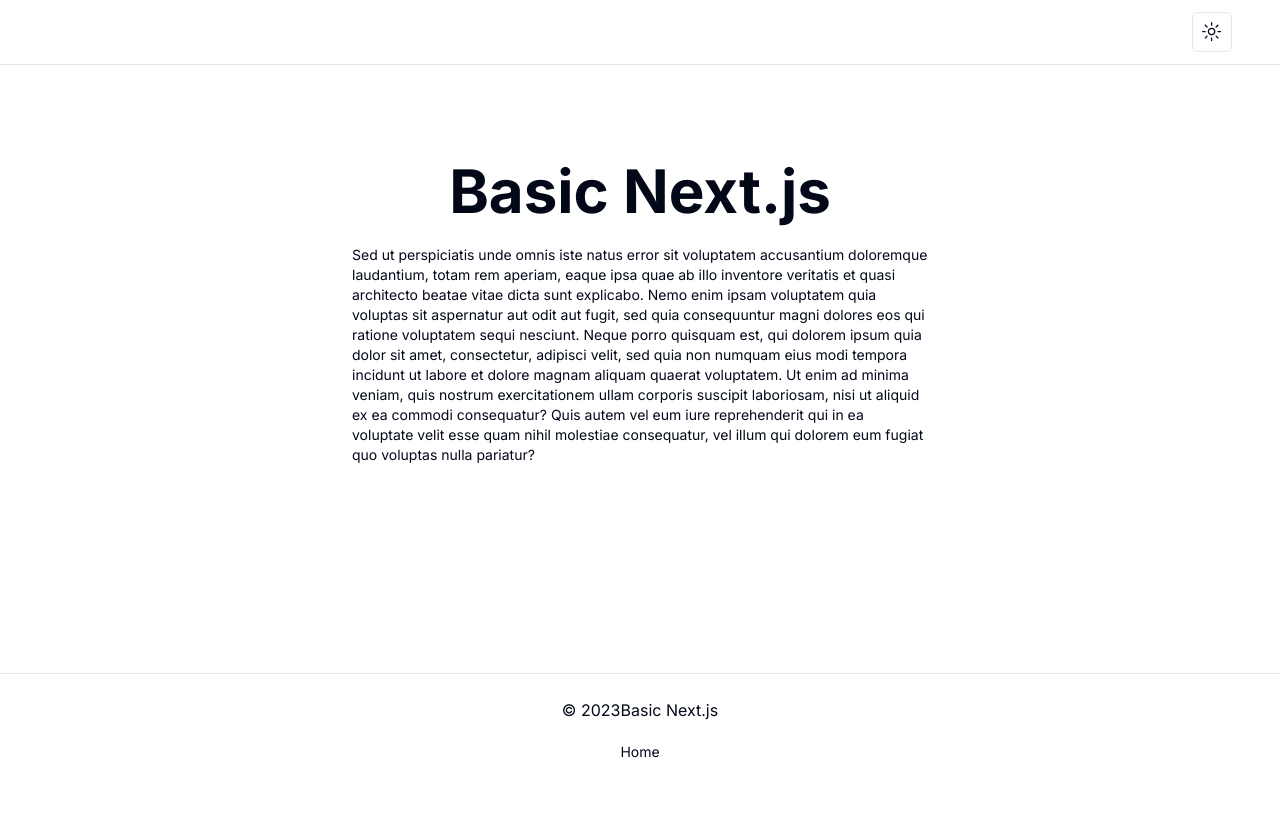
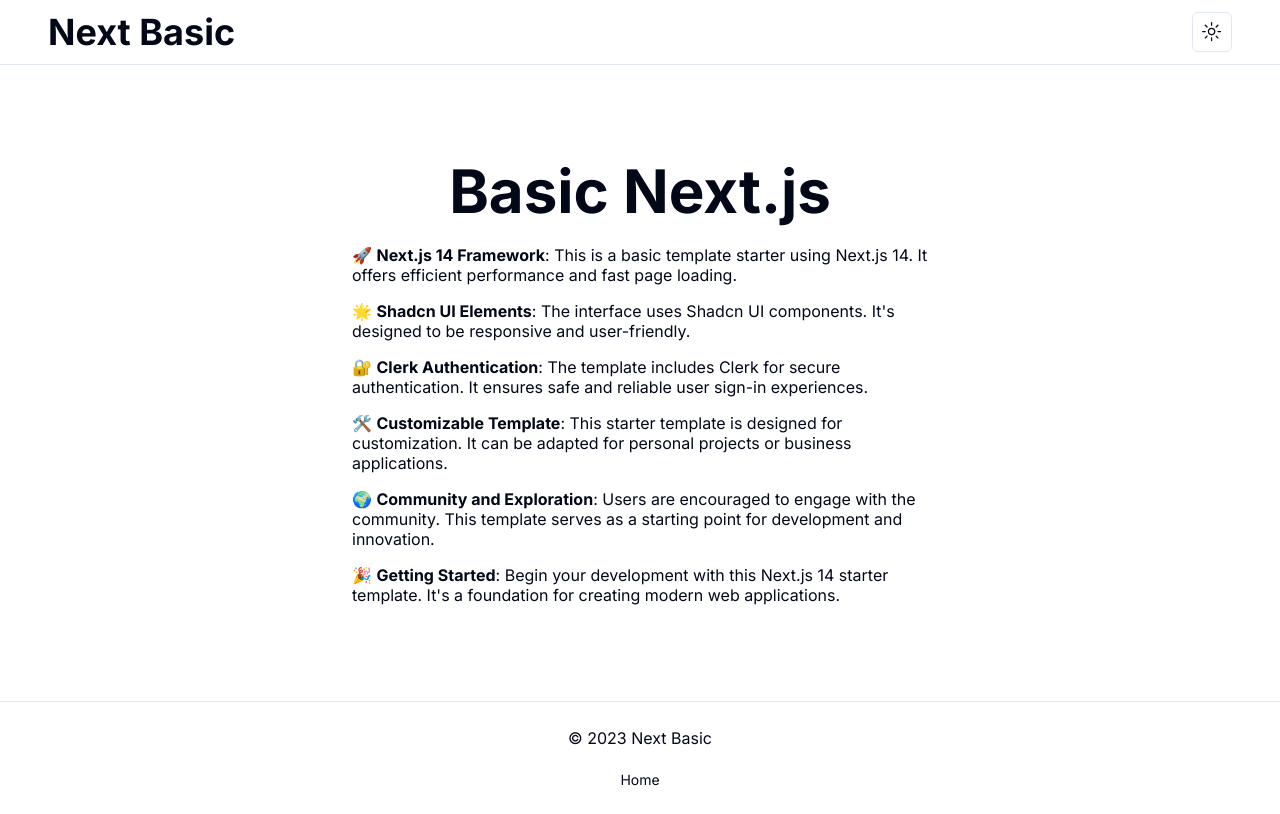
Before and after one commit to owolfdev/next-basic, a Next.js app: page / in a window 1280 px wide. Built offline with nearby package versions, Linux system fonts and the light colour scheme.

Commit message:
markdown added

```diff
--- a/app/page.tsx
+++ b/app/page.tsx
@@ -1,25 +1,30 @@
 import Image from "next/image";
+import ReactMarkdown from "react-markdown";
+import gfm from "remark-gfm";
 
 export default function Home() {
+  const markdown = `
+  🚀 **Next.js 14 Framework**: This is a basic template starter using Next.js 14. It offers efficient performance and fast page loading.
+
+  🌟 **Shadcn UI Elements**: The interface uses Shadcn UI components. It's designed to be responsive and user-friendly.
+
+  🔐 **Clerk Authentication**: The template includes Clerk for secure authentication. It ensures safe and reliable user sign-in experiences.
+
+  🛠️ **Customizable Template**: This starter template is designed for customization. It can be adapted for personal projects or business applications.
+
+  🌍 **Community and Exploration**: Users are encouraged to engage with the community. This template serves as a starting point for development and innovation.
+
+  🎉 **Getting Started**: Begin your development with this Next.js 14 starter template. It's a foundation for creating modern web applications.
+
+  `;
+
   return (
     <div className="max-w-xl z-10 w-full items-center justify-between text-sm lg:flex">
       <div className="w-full flex justify-center items-center flex-col gap-6">
         <h1 className="text-5xl sm:text-6xl font-bold">Basic Next.js</h1>
-        <p>
-          Sed ut perspiciatis unde omnis iste natus error sit voluptatem
-          accusantium doloremque laudantium, totam rem aperiam, eaque ipsa quae
-          ab illo inventore veritatis et quasi architecto beatae vitae dicta
-          sunt explicabo. Nemo enim ipsam voluptatem quia voluptas sit
-          aspernatur aut odit aut fugit, sed quia consequuntur magni dolores eos
-          qui ratione voluptatem sequi nesciunt. Neque porro quisquam est, qui
-          dolorem ipsum quia dolor sit amet, consectetur, adipisci velit, sed
-          quia non numquam eius modi tempora incidunt ut labore et dolore magnam
-          aliquam quaerat voluptatem. Ut enim ad minima veniam, quis nostrum
-          exercitationem ullam corporis suscipit laboriosam, nisi ut aliquid ex
-          ea commodi consequatur? Quis autem vel eum iure reprehenderit qui in
-          ea voluptate velit esse quam nihil molestiae consequatur, vel illum
-          qui dolorem eum fugiat quo voluptas nulla pariatur?
-        </p>
+        <div className="flex flex-col gap-4 text-[16px]">
+          <ReactMarkdown>{markdown}</ReactMarkdown>
+        </div>
       </div>
     </div>
   );
--- a/components/nav/footer.tsx
+++ b/components/nav/footer.tsx
@@ -5,14 +5,10 @@ function Footer() {
     <footer className=" bottom-0 z-40 w-full border-t bg-background p-6 ">
       <div className="sm:px-8 px-4 flex flex-col justify-between items-center h-16 space-y-4 sm:space-y-0">
         <div className="flex gap-6 items-center">
-          <div className="">&copy; {new Date().getFullYear()}Basic Next.js</div>
+          <div className="">&copy; {new Date().getFullYear()} Next Basic</div>
         </div>
         <nav className="flex gap-4 items-center text-sm">
           <Link href="/">Home</Link>
-          {/* <Link href="/blog">Blog</Link>
-          <Link href="/about">About</Link>
-          <Link href="/contact">Contact</Link>
-          <Link href="/privacy">Privacy</Link> */}
         </nav>
       </div>
     </footer>
--- a/components/nav/site-header.tsx
+++ b/components/nav/site-header.tsx
@@ -1,20 +1,16 @@
 import Link from "next/link";
-// import { buttonVariants, Button } from "@/components/ui/button";
+
 import { ModeToggle } from "@/components/theme-toggle";
-// import AuthComponent from "@/components/nav/auth-component";
-// import NavComponent from "./nav-component";
-
-// import { UserButton } from "@clerk/nextjs";
 
 function SiteHeader() {
-  //   const ghostButtonVariant = buttonVariants({ variant: "ghost" });
-  //   const outlineButtonVariant = buttonVariants({ variant: "outline" });
   return (
     <header className="sticky top-0 z-40 w-full border-b bg-background">
       <div className="sm:px-12 px-6 flex items-center h-16 space-x-4 sm:justify-between sm:space-x-0">
+        <Link href="/">
+          <div className="text-4xl font-bold">Next Basic</div>
+        </Link>
         <div className="flex items-center justify-end flex-1 space-x-4">
           <div className="flex gap-4 items-center">
-            {/* <UserButton afterSignOutUrl="/" /> */}
             <ModeToggle />
           </div>
         </div>
--- a/package.json
+++ b/package.json
@@ -20,6 +20,8 @@
     "next-themes": "^0.2.1",
     "react": "^18",
     "react-dom": "^18",
+    "react-markdown": "^9.0.1",
+    "remark-gfm": "^4.0.0",
     "tailwind-merge": "^2.1.0",
     "tailwindcss-animate": "^1.0.7"
   },
```
Also changed, not shown: 1 other file (tests, documents, lock files or other folders).
